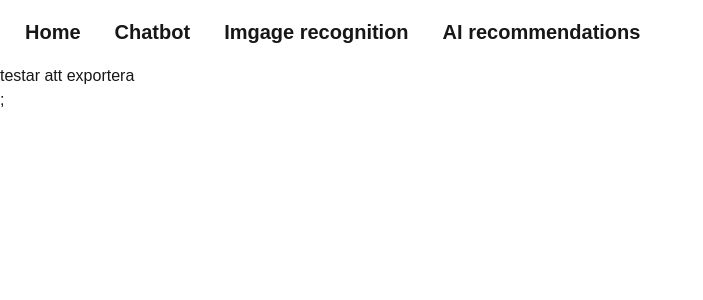
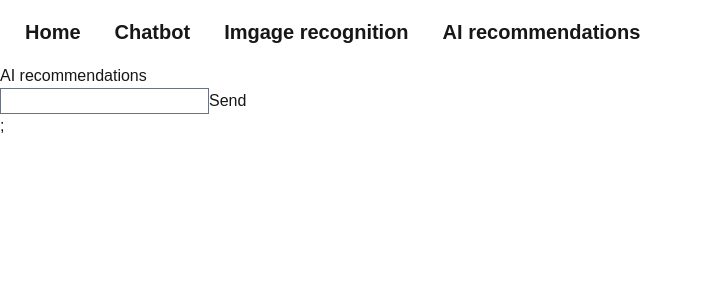
Before and after one commit to AlexanderF02/AI-gruppuppgift, a Next.js app: page /ai-recommendations in a window 1280 px wide. Shown: the top 300 px of the page, without its empty margins (0-703 px from the left). Built offline with nearby package versions, Linux system fonts and the light colour scheme; no server answers.

Commit message:
har lagt in kod

```diff
--- a/pages/ai-recommendations.js
+++ b/pages/ai-recommendations.js
@@ -1,5 +1,28 @@
+import { model } from "@/utils/ai"
+import { useEffect, useState } from "react";
+
 export default function AiRecommendations() {
+    const [prompt, setPrompt] = useState("");
+    const [answer, setAnswer] = useState("");
+
+    async function sendPrompt() {
+        const result = await model.generateContent(prompt);
+        const answerText = result.response.text();
+        setAnswer(answerText);
+    }
+
     return (
-        <div>testar att exportera</div>
+        <div>
+            <h2>AI recommendations</h2>
+            <input
+                className="border border-gray-500"
+                type="text"
+                onChange={(e) => setPrompt(e.target.value)}
+            />
+
+            <button onClick={sendPrompt}>Send</button>
+
+            <p>{answer}</p>
+        </div>
     )
 }
```
